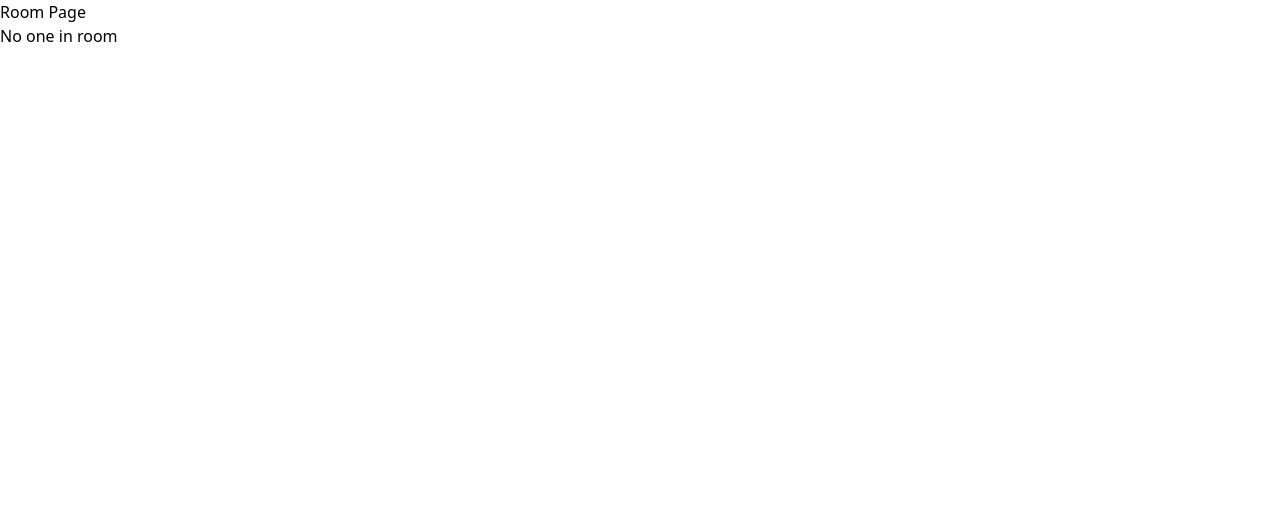
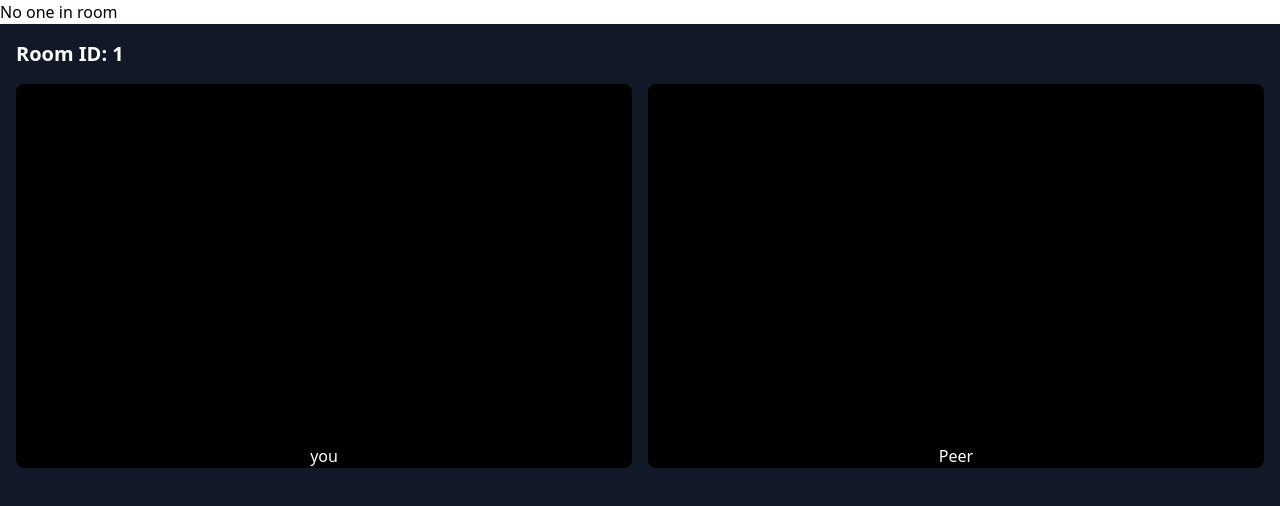
Before and after one commit to ganeshArwat/CneMeet, a React (Vite) app in the folder Frontend/: page /room/1 in a window 1280 px wide. Shown: the top 506 px of the page. Built offline with nearby package versions, Linux system fonts and the light colour scheme; no server answers.

Commit message:
room styling added

```diff
--- a/Frontend/src/components/Video.jsx
+++ b/Frontend/src/components/VideoRoom.jsx
@@ -1,25 +1,26 @@
-function Video() {
+import ReactPlayer from "react-player";
+
+function VideoRoom({ roomId, myStream, remoteStream }) {
   return (
     <div className="min-h-screen bg-gray-900 text-white p-4">
-      <h1 className="text-xl font-bold mb-4">
-        Room ID: {roomId} | User: {state?.name}
-      </h1>
+      <h1 className="text-xl font-bold mb-4">Room ID: {roomId}</h1>
 
       <div className="grid grid-cols-1 sm:grid-cols-2 gap-4">
         <div className="bg-black rounded-lg overflow-hidden">
-          <video
-            ref={myVideo}
-            autoPlay
+          <ReactPlayer
+            playing
             muted
-            className="w-full h-[400px] object-cover"
-          ></video>
+            className="w-full h-[300px] object-cover"
+            url={myStream}
+          />
           <p className="text-center">you</p>
         </div>
         <div className="bg-black rounded-lg overflow-hidden">
-          <video
-            ref={userVideo}
-            autoPlay
+          <ReactPlayer
+            playing
+            muted
             className="w-full h-[300px] object-cover"
+            url={remoteStream}
           />
           <p className="text-center">Peer</p>
         </div>
@@ -28,4 +29,4 @@ function Video() {
   );
 }
 
-export default Video;
+export default VideoRoom;
--- a/Frontend/src/pages/Room.jsx
+++ b/Frontend/src/pages/Room.jsx
@@ -2,9 +2,12 @@ import React, { useEffect, useCallback, useState } from "react";
 import ReactPlayer from "react-player";
 import peer from "../service/peer";
 import { useSocket } from "../providers/SocketProvider";
+import VideoRoom from "../components/VideoRoom";
+import { useParams } from "react-router-dom";
 
 ReactPlayer;
 const RoomPage = () => {
+  const { roomId } = useParams();
   const { socket } = useSocket();
   const [remoteSocketId, setRemoteSocketId] = useState(null);
   const [myStream, setMyStream] = useState();
@@ -13,6 +16,7 @@ const RoomPage = () => {
   const handleUserJoined = useCallback(({ userName, id }) => {
     console.log(`User ${userName} joined room`);
     setRemoteSocketId(id);
+    handleCallUser();
   }, []);
 
   const handleCallUser = useCallback(async () => {
@@ -22,7 +26,7 @@ const RoomPage = () => {
     });
     const offer = await peer.getOffer();
     socket.emit("user:call", { to: remoteSocketId, offer });
-    setMyStream(stream);
+    // setMyStream(stream);
   }, [remoteSocketId, socket]);
 
   const handleIncommingCall = useCallback(
@@ -110,37 +114,23 @@ const RoomPage = () => {
     handleNegoNeedFinal,
   ]);
 
+  useEffect(() => {
+    if (!remoteSocketId) return;
+  }, [remoteSocketId]);
+
   return (
+    <>
       <div>
-      <h1>Room Page</h1>
         <h4>{remoteSocketId ? "Connected" : "No one in room"}</h4>
         {myStream && <button onClick={sendStreams}>Send Stream</button>}
         {remoteSocketId && <button onClick={handleCallUser}>CALL</button>}
-      {myStream && (
-        <>
-          <h1>My Stream</h1>
-          <ReactPlayer
-            playing
-            muted
-            height="100px"
-            width="200px"
-            url={myStream}
+      </div>
+      <VideoRoom
+        roomId={roomId}
+        myStream={myStream}
+        remoteStream={remoteStream}
       />
     </>
-      )}
-      {remoteStream && (
-        <>
-          <h1>Remote Stream</h1>
-          <ReactPlayer
-            playing
-            muted
-            height="100px"
-            width="200px"
-            url={remoteStream}
-          />
-        </>
-      )}
-    </div>
   );
 };
 
```
Lines whose indentation alone changed are shown as unchanged.
